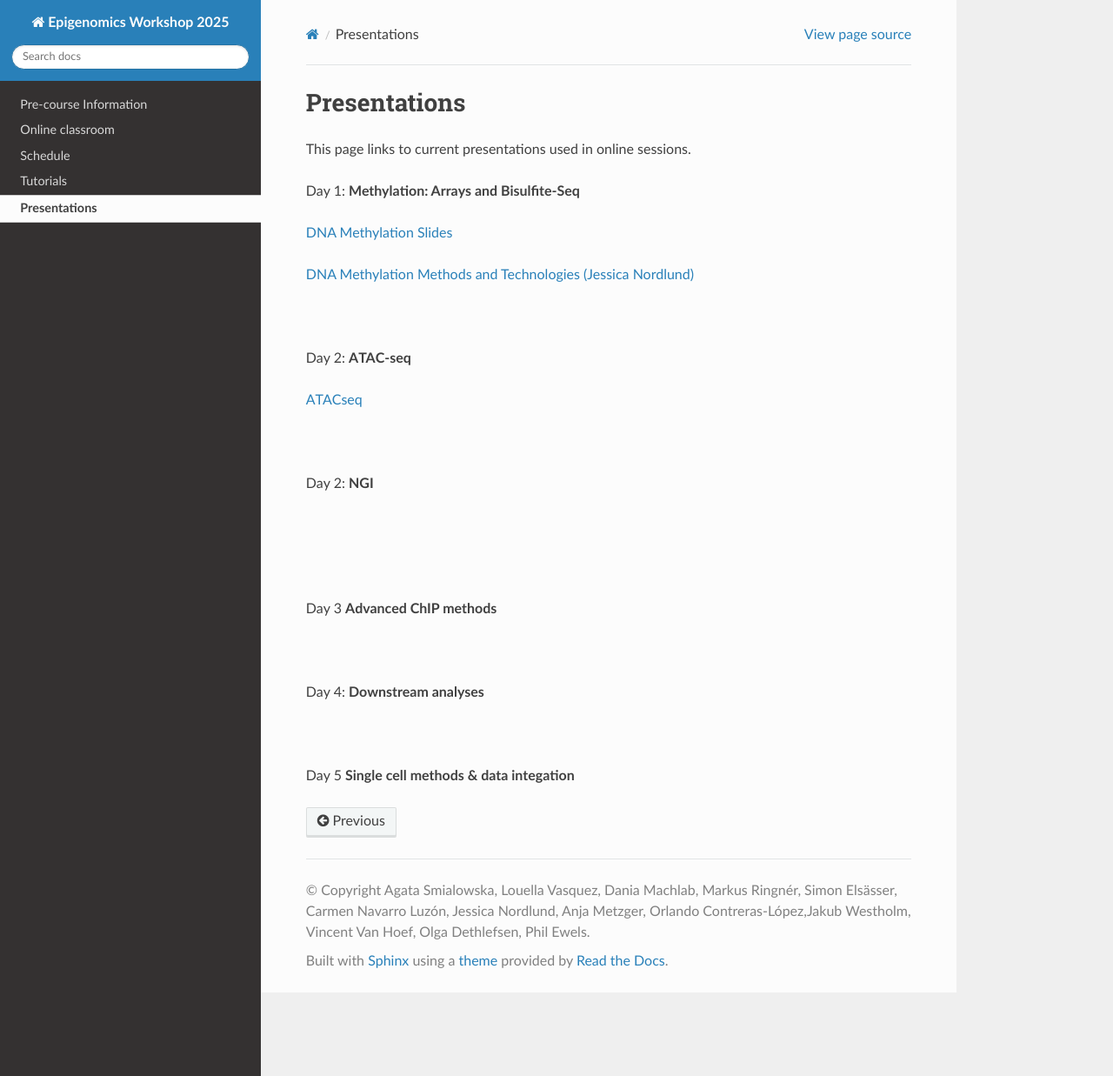
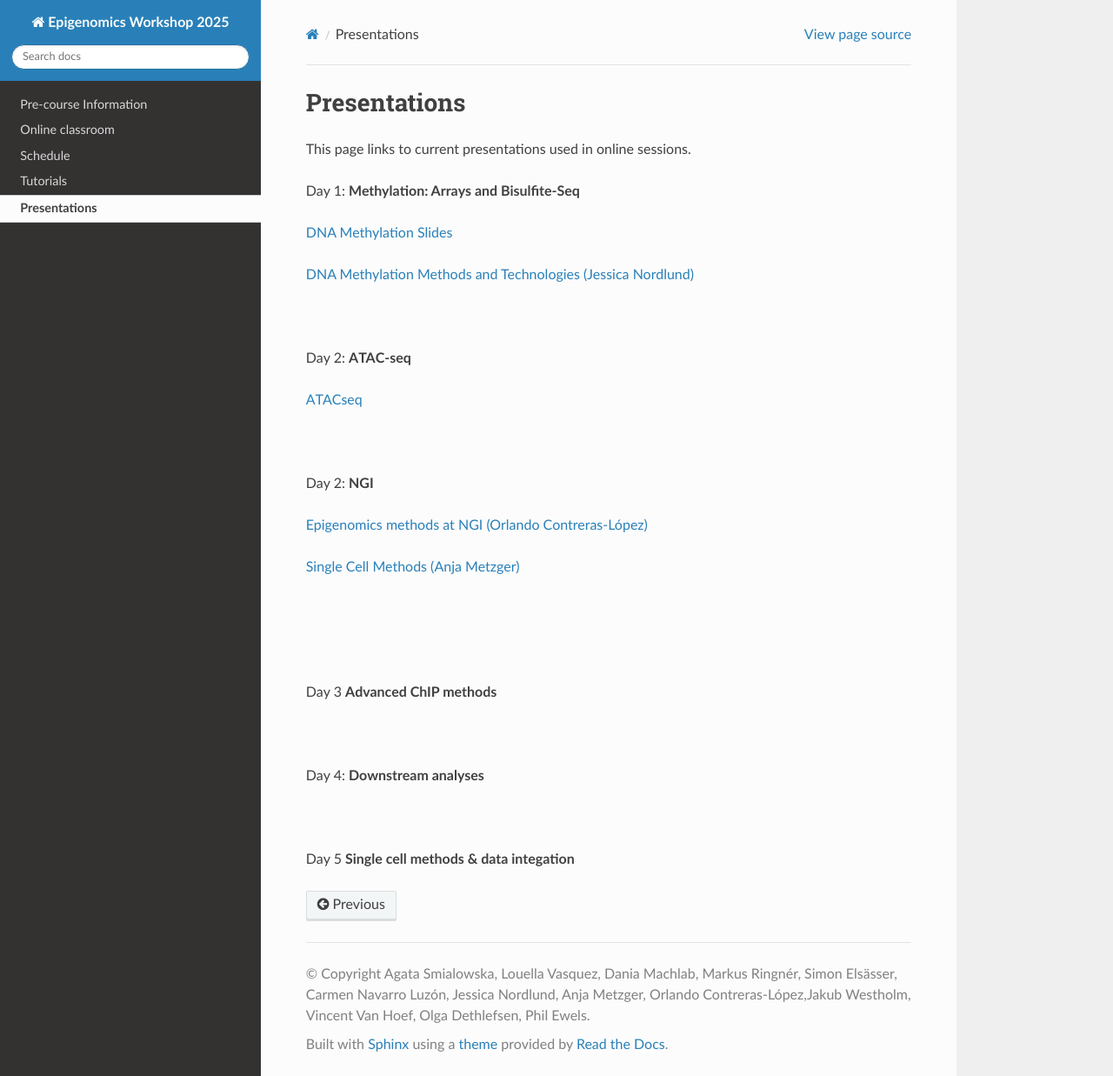
Before and after one commit to NBISweden/workshop-epigenomics-RTDs, a Sphinx documentation site: the page built from docs/content/presentations.rst, in a window 1280 px wide and 1237 px high. Shown: the whole window at 87% size. Built offline with Sphinx 7.4.7 and the Read the Docs theme 3.1.0, drawn with Linux system fonts in a browser that asks for light colours.

Commit message:
Update presentations.rst

```diff
--- a/docs/content/presentations.rst
+++ b/docs/content/presentations.rst
@@ -37,9 +37,9 @@ Day 2: **ATAC-seq**
 Day 2: **NGI**
 
 
-.. `Bulk Functional Genomics Methods (Orlando Contreras‐López) <../_static/EpigeneticsatNGIforNBIS2024.pdf>`_
+`Epigenomics methods at NGI (Orlando Contreras‐López) <../_static/JN-EpigeneticsMethods_updated2025.pdf>`_
 
-.. `Single Cell Methods (Anja Metzger) <../_static/2024-09-17NBISsinglecell.pdf>`_
+`Single Cell Methods (Anja Metzger) <https://drive.google.com/file/d/1TYcp9VirbnqfIqcGrtIpXO_zYTQf5i4a/view?usp=sharing>`_
 
 
 
```
